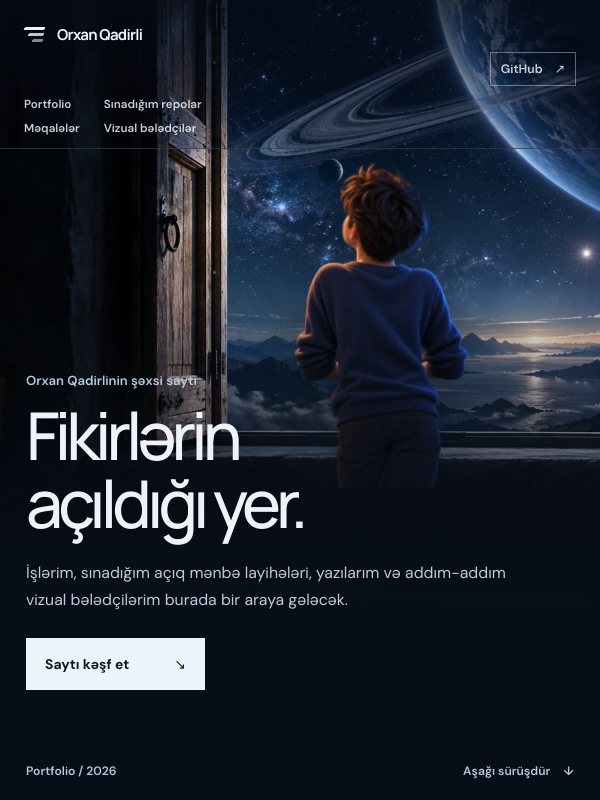
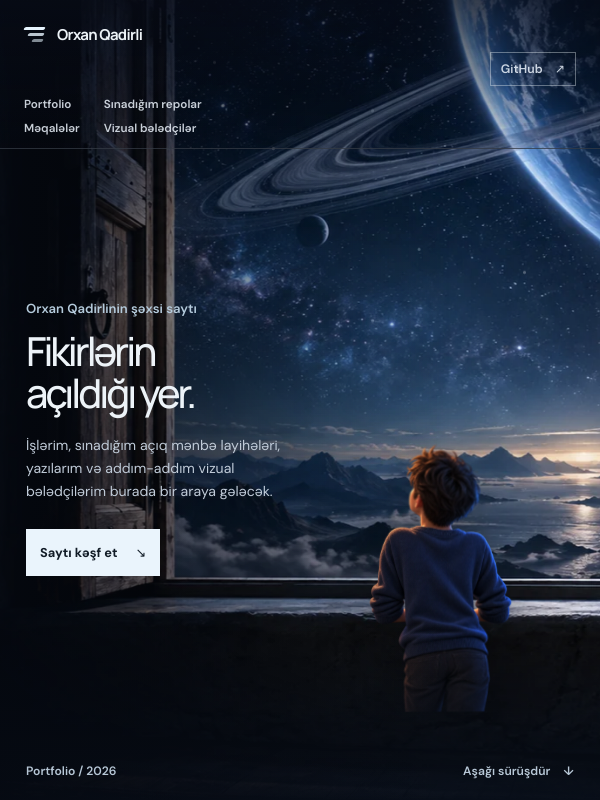
Before and after one commit to OrkhanGadirli/my-portfolio, a website built with Vite: page index.html in a window 600 px wide. Shown: the top 800 px of the page. Built offline with nearby package versions, Linux system fonts and the light colour scheme; some packages are replaced by stand-ins of ours; no server answers.

Commit message:
Refine mid-size hero composition

```diff
--- a/src/style.css
+++ b/src/style.css
@@ -82,5 +82,15 @@ a:focus-visible { outline: 2px solid #a7d5fb; outline-offset: 5px; }
   .feature-glyph { display: none; }
   .section-main h2 { font-size: clamp(2.5rem, 9vw, 4rem); }
 }
+@media (min-width: 431px) and (max-width: 740px) {
+  .hero { align-items: center; }
+  .scene-plate { background-position: 64% center; background-size: cover; }
+  .scene-vignette { background: linear-gradient(90deg, rgba(5, 9, 17, .82), rgba(5, 9, 17, .34) 46%, transparent 75%), linear-gradient(0deg, #080e18, transparent 22%); }
+  .hero-content { width: 45%; max-width: none; margin: 76px 0 0 26px; }
+  .hero h1 { font-size: clamp(2.5rem, 6vw, 3.6rem); }
+  .hero-description { font-size: .88rem; line-height: 1.65; }
+  .primary-action { min-height: 47px; gap: 18px; padding-inline: 14px; font-size: .8rem; }
+  .character { left: 73%; bottom: 11%; width: clamp(185px, 32vw, 240px); }
+}
 @media (max-width: 430px) { .hero { min-height: max(730px, 100svh); } .scene-plate { background-position: 61% top; background-size: auto 70%; } .character { left: 61%; bottom: 47%; width: 185px; } .hero-content { margin-bottom: 93px; } .hero h1 { font-size: 3.15rem; } .hero-description { font-size: .94rem; } }
 @media (prefers-reduced-motion: reduce) { :root { scroll-behavior: auto; } *, *::before, *::after { animation-duration: .01ms !important; animation-iteration-count: 1 !important; transition-duration: .01ms !important; } .scene-plate { transform: none; } .character { transform: translateX(-50%); translate: none; } .scene-meteor { display: none; } }
```
